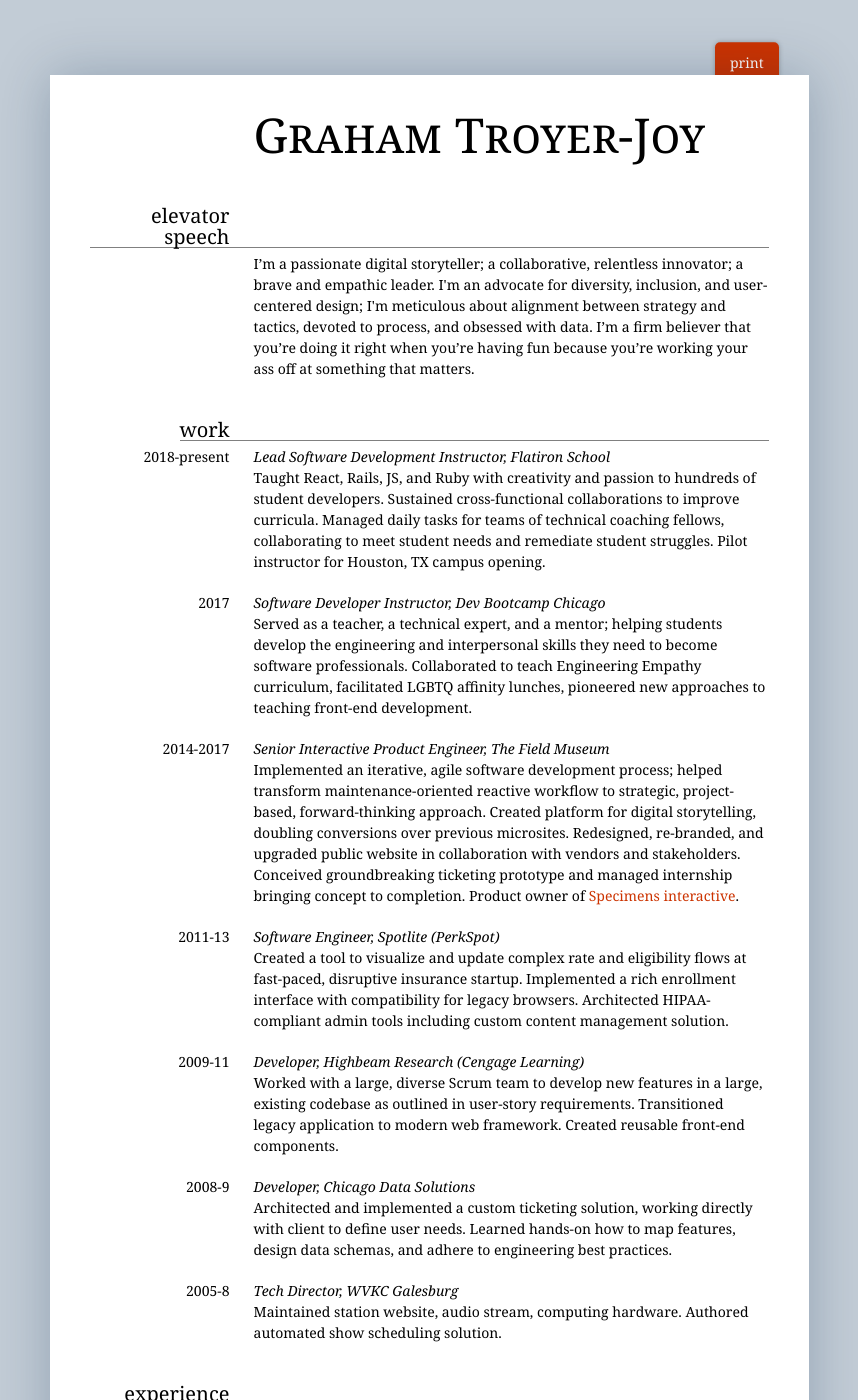
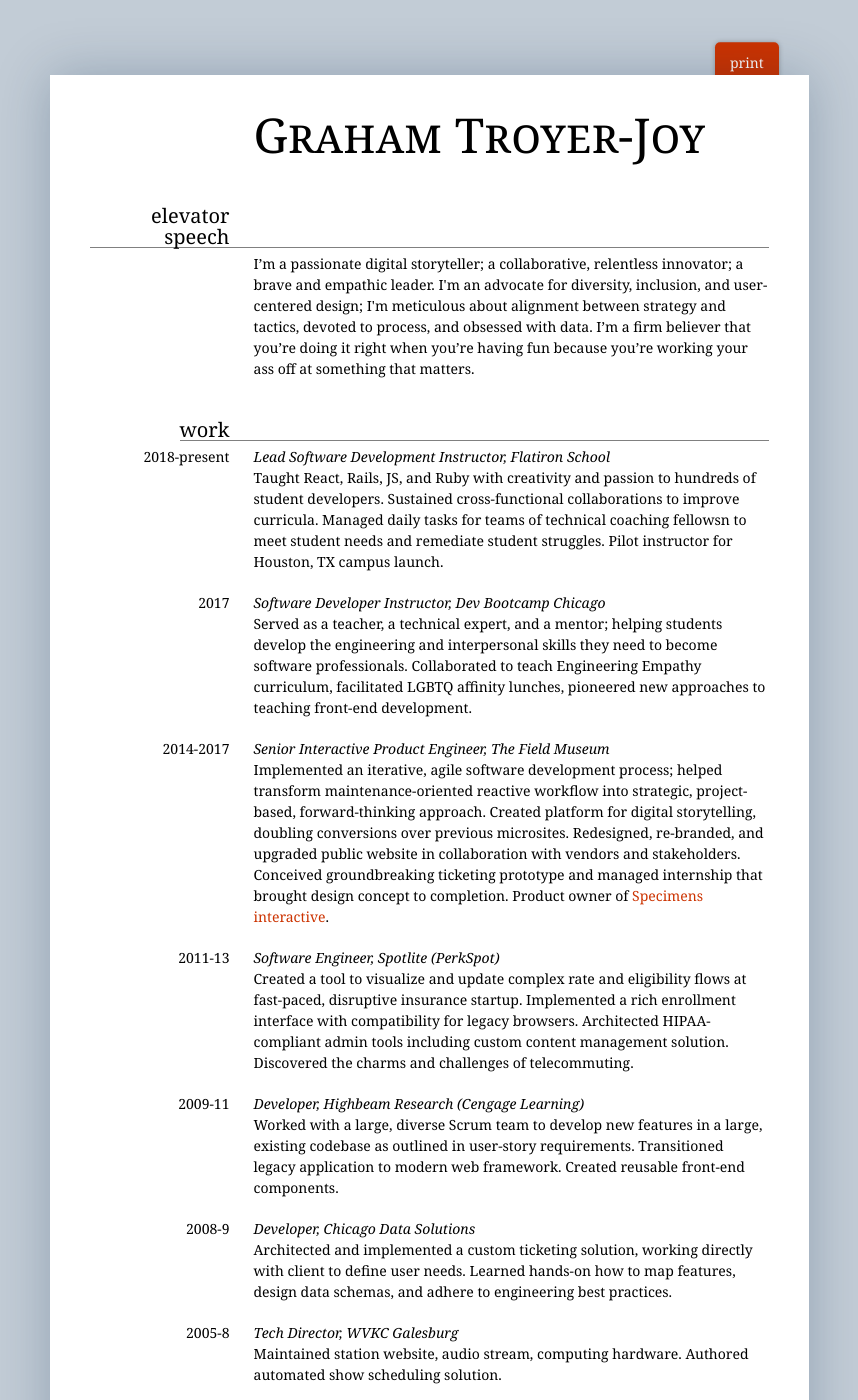
Before and after one commit to telegraham/resume, a Jekyll site: the page built from index.html, in a window 1280 px wide and 1400 px high. Shown: the whole window, without its empty margins (211-1069 px from the left). Built offline with Jekyll 4.4.1, drawn with Linux system fonts in a browser that asks for light colours.

Commit message:
Update resume.json

```diff
--- a/_data/resume.json
+++ b/_data/resume.json
@@ -8,7 +8,7 @@
 			"what": "Lead Software Development Instructor",
 			"where": "Flatiron School",
 			"when": "2018-present",
-			"how": "Taught React, Rails, JS, and Ruby with creativity and passion to hundreds of student developers. Sustained cross-functional collaborations to improve curricula. Managed daily tasks for teams of technical coaching fellows, collaborating to meet student needs and remediate student struggles. Pilot instructor for Houston, TX campus opening."
+			"how": "Taught React, Rails, JS, and Ruby with creativity and passion to hundreds of student developers. Sustained cross-functional collaborations to improve curricula. Managed daily tasks for teams of technical coaching fellowsn to meet student needs and remediate student struggles. Pilot instructor for Houston, TX campus launch."
 		},
 		{
 			"what": "Software Developer Instructor",
@@ -20,13 +20,13 @@
 			"what": "Senior Interactive Product Engineer",
 			"where": "The Field Museum",
 			"when": "2014-2017",
-			"how": "Implemented an iterative, agile software development process; helped transform maintenance-oriented reactive workflow to strategic, project-based, forward-thinking approach. Created platform for digital storytelling, doubling conversions over previous microsites. Redesigned, re-branded, and upgraded public website in collaboration with vendors and stakeholders. Conceived groundbreaking ticketing prototype and managed internship bringing concept to completion. Product owner of <a href='https://www.fieldmuseum.org/discover/on-exhibit/specimens'>Specimens interactive</a>."
+			"how": "Implemented an iterative, agile software development process; helped transform maintenance-oriented reactive workflow into strategic, project-based, forward-thinking approach. Created platform for digital storytelling, doubling conversions over previous microsites. Redesigned, re-branded, and upgraded public website in collaboration with vendors and stakeholders. Conceived groundbreaking ticketing prototype and managed internship that brought design concept to completion. Product owner of <a href='https://www.fieldmuseum.org/discover/on-exhibit/specimens'>Specimens interactive</a>."
 		},
 		{
 			"what": "Software Engineer",
 			"where": "Spotlite (PerkSpot)",
 			"when": "2011-13",
-			"how": "Created a tool to visualize and update complex rate and eligibility flows at fast-paced, disruptive insurance startup. Implemented a rich enrollment interface with compatibility for legacy browsers. Architected HIPAA-compliant admin tools including custom content management solution."
+			"how": "Created a tool to visualize and update complex rate and eligibility flows at fast-paced, disruptive insurance startup. Implemented a rich enrollment interface with compatibility for legacy browsers. Architected HIPAA-compliant admin tools including custom content management solution. Discovered the charms and challenges of telecommuting."
 		},
 		{
 			"what": "Developer",
```
